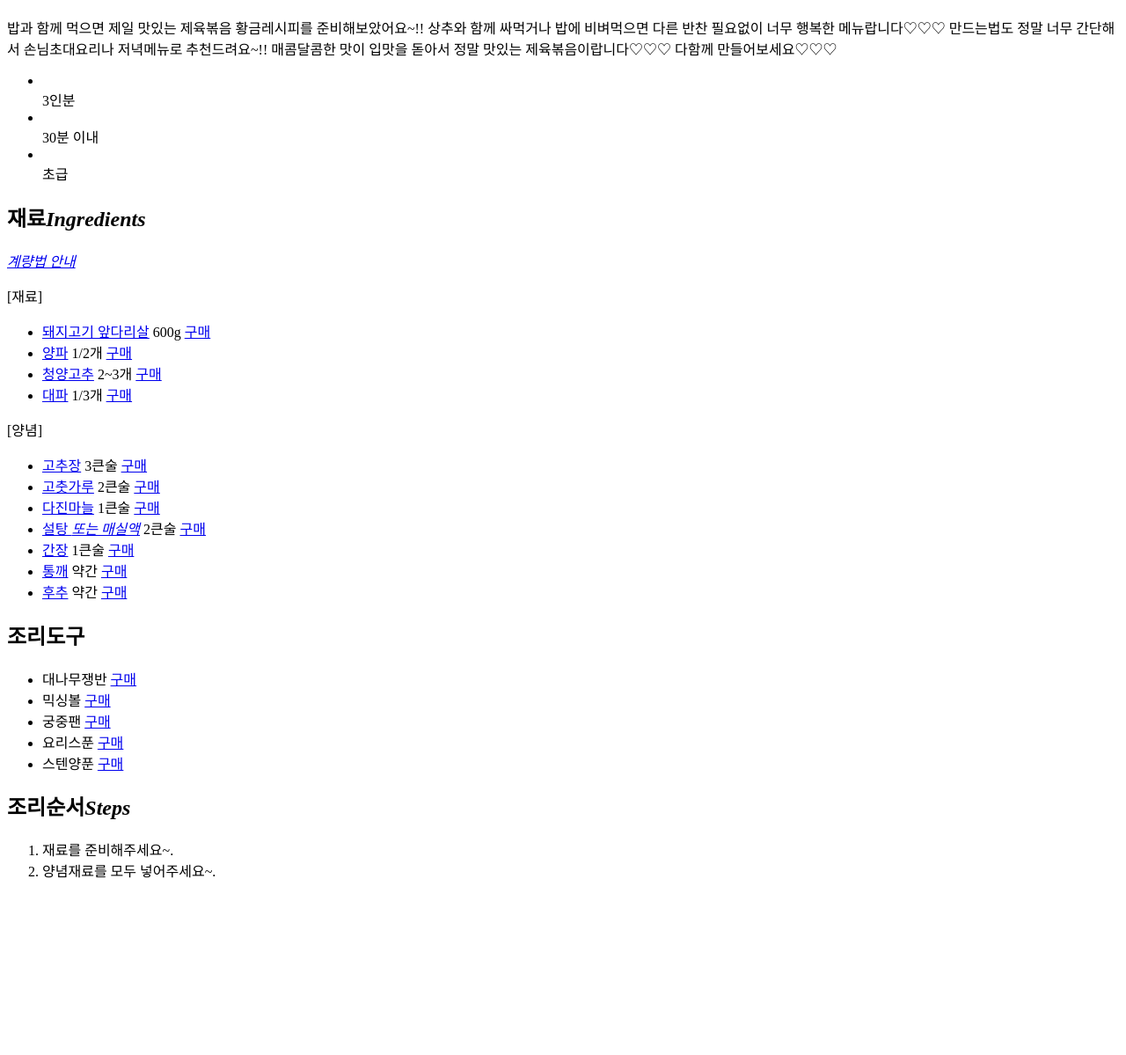
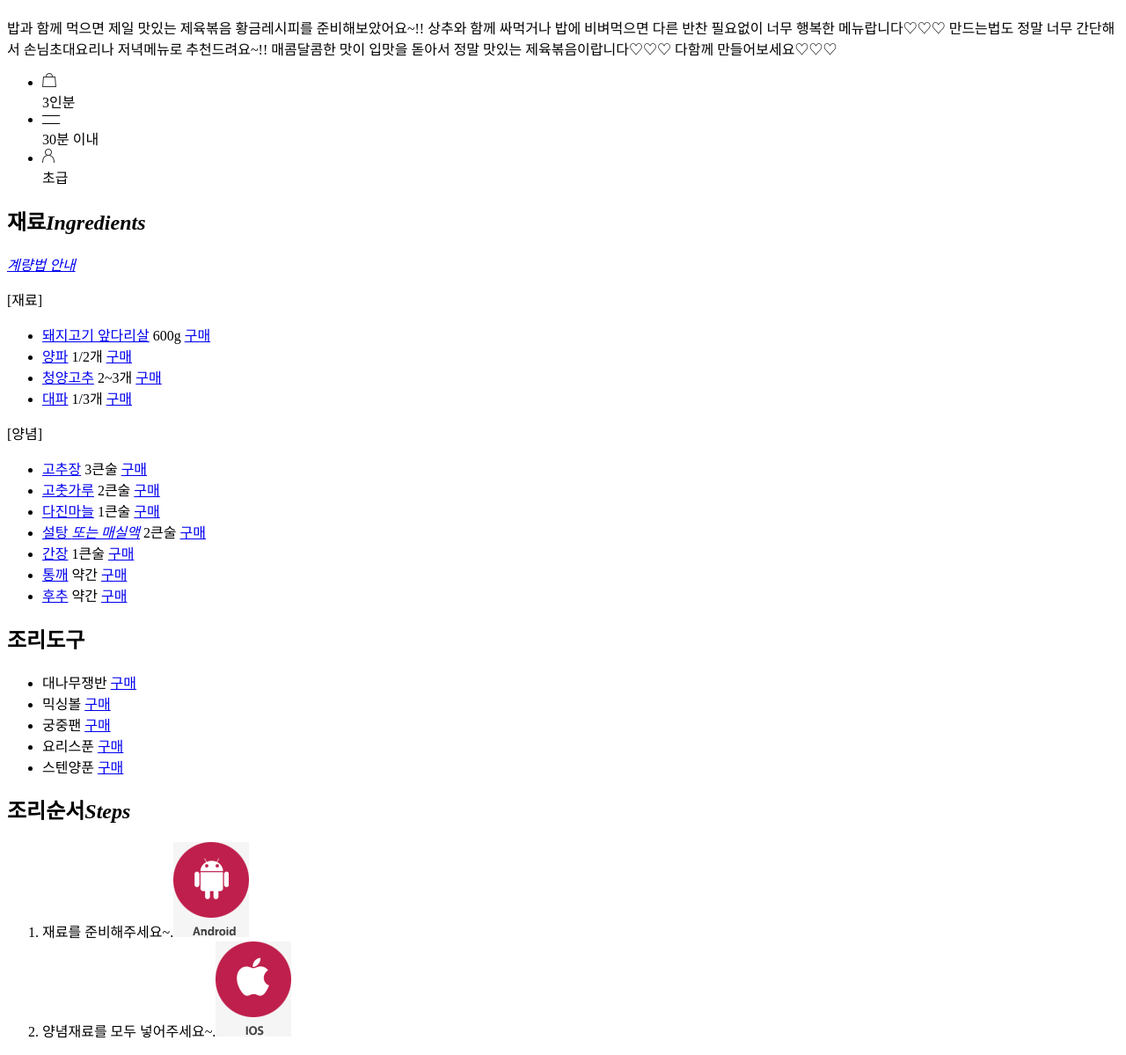
Before and after one commit to surim95/TIL, a plain HTML site: page html_basic/recipe.html in a window 1280 px wide. Shown: the part 70-1269 px from the top of the page at 88% size. Before the commit the page ends 1087 px from the top, so only its background shows below. Drawn offline with Linux system fonts and the light colour scheme.

Commit message:
작업 중

```diff
--- a/html_basic/recipe.html
+++ b/html_basic/recipe.html
@@ -10,9 +10,9 @@
         <h1>절대 실패없는 제육볶음 황금레시피 감칠맛과 매운맛이 좋아요~!!</h1>
         <p>밥과 함께 먹으면 제일 맛있는 제육볶음 황금레시피를 준비해보았어요~!! 상추와 함께 싸먹거나 밥에 비벼먹으면 다른 반찬 필요없이 너무 행복한 메뉴랍니다♡♡♡ 만드는법도 정말 너무 간단해서 손님초대요리나 저녁메뉴로 추천드려요~!! 매콤달콤한 맛이 입맛을 돋아서 정말 맛있는 제육볶음이랍니다♡♡♡ 다함께 만들어보세요♡♡♡</p>
         <ul class="cook_time_level">
-            <li><img><br>3인분</li>
-            <li><img><br>30분 이내</li>
-            <li><img><br>초급</li>
+            <li><img src="./images/common_cart02.png"><br>3인분</li>
+            <li><img src="./images/common_menu.png"><br>30분 이내</li>
+            <li><img src="./images/common_my.png"><br>초급</li>
         </ul>
         <div class="ingredients_source">
             <h2>재료<em>Ingredients</em></h2>
@@ -47,8 +47,8 @@
         </div>
         <h2>조리순서<em>Steps</em></h2>
         <ol class="cook_steps">
-            <li>재료를 준비해주세요~.<img></li>
-            <li>양념재료를 모두 넣어주세요~.<img></li>
+            <li>재료를 준비해주세요~.<img src="./images/ico_and.gif"></li>
+            <li>양념재료를 모두 넣어주세요~.<img src="./images/ico_ios.gif"></li>
         </ol>
     </body>
 </html>
```
